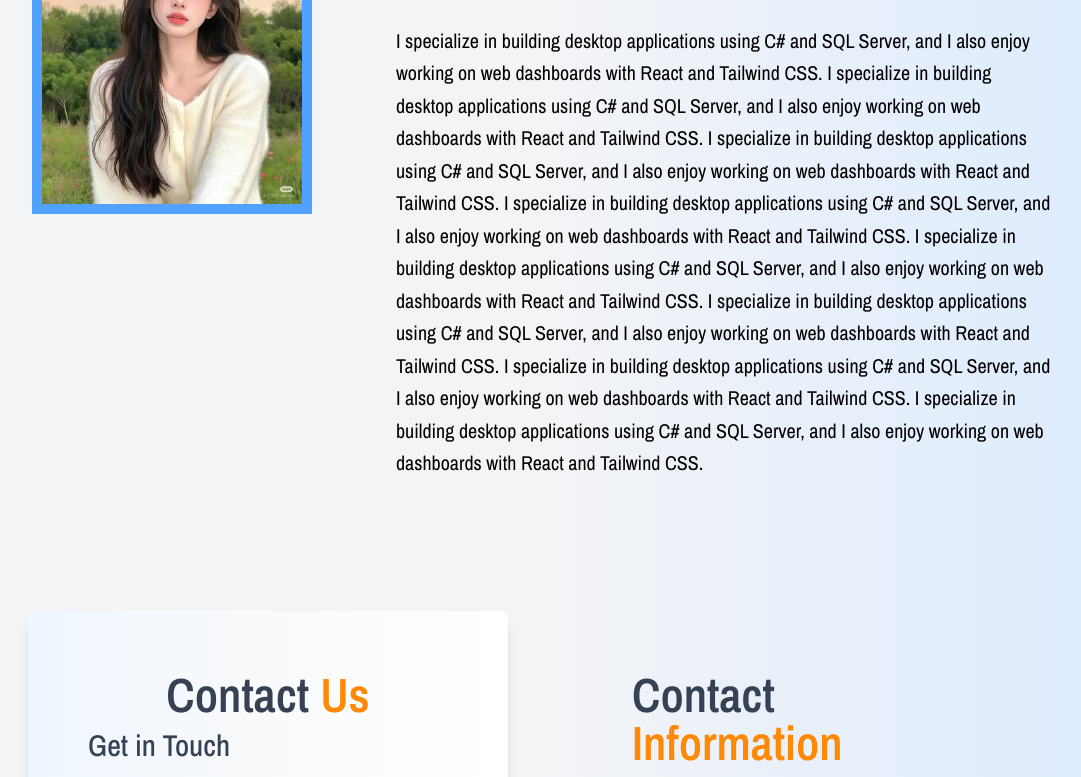
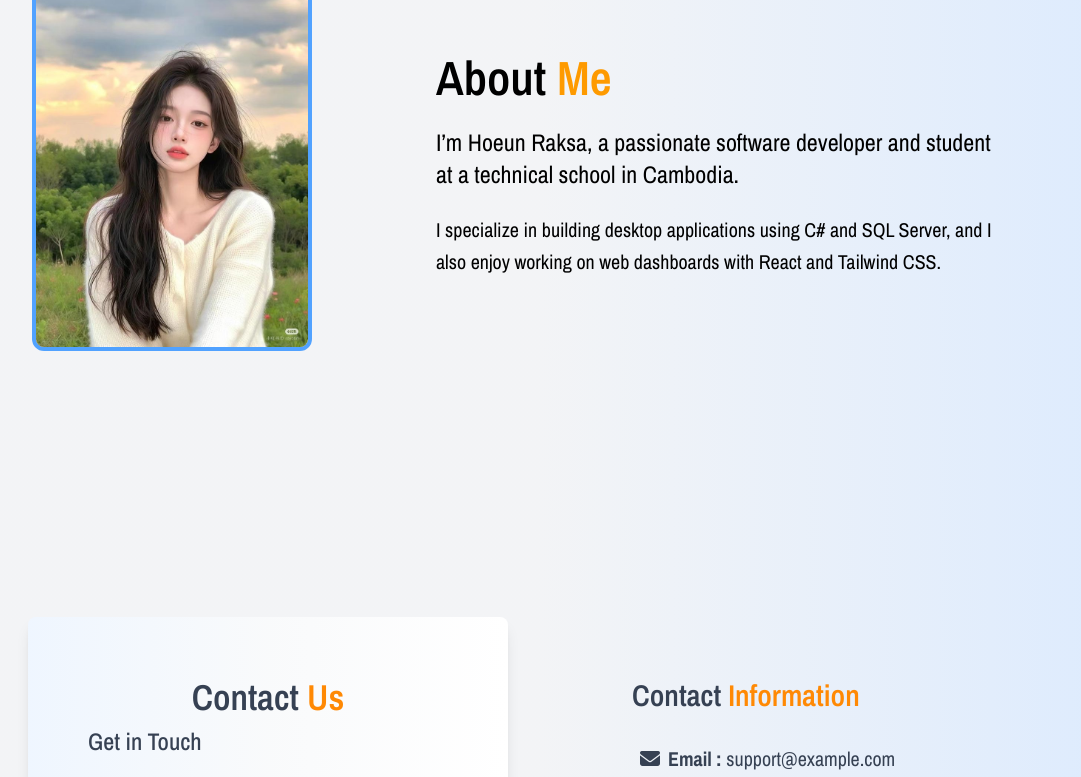
Before and after one commit to VathanaProgrammer/Portfolio, a Vue app in the folder Portfolio/: page /portfolio in a window 1280 px wide. Shown: the part 820-1597 px from the top of the page, without its empty margins (100-1181 px from the left). Built offline with nearby package versions, Linux system fonts and the light colour scheme; a web font is replaced by a local one.

Commit message:
ContactUS done

```diff
--- a/Portfolio/src/components/About.vue
+++ b/Portfolio/src/components/About.vue
@@ -1,25 +1,21 @@
 <template>
-    <div class="w-full h-full sm:h-screen flex justify-center items-center pt-30">
-        <div class="grid sm:grid-cols-3 grid-cols-1 w-full place-self-center sm:gap-20 gap-3">
+  <div class="w-full h-full sm:h-screen flex justify-center items-center pt-32">
+    <div class="grid xl:grid-cols-3 grid-cols-1 w-full h-full place-content-center place-items-center xl:gap-20 gap-3">
 
-            <div class="w-full min-w-[200px] p-1">
-                <img src="../assets/image/Korean Photo.jpg" class=" border-10 border-blue-400" alt="">
-            </div>
-         <div class="col-span-2 w-full ">
-          <div class="space-y-6">
-           <h1 class="sm:text-6xl text-4xl sm:text-start text-center font-semibold">About <span class=" text-amber-500">Me</span></h1>
-            <h4 class="sm:text-3xl text-xl">I’m Hoeun Raksa, a passionate software developer and student at a technical school in Cambodia. </h4>
-           <p class="sm:text-xl text-sm leading-relaxed">I specialize in building desktop applications using C# and SQL Server, and I also enjoy working on web dashboards with React and Tailwind CSS.
+      <div class="xl:w-full w-1/2 max-w-[1000px] min-w-[200px] p-1 flex justify-center items-center">
+        <img src="../assets/image/Korean Photo.jpg" class="border-4 border-blue-400 object-cover rounded-xl" alt="Profile" />
+      </div>
+
+      <div class="col-span-2 w-full sm:p-10 p-5">
+        <div class="space-y-6">
+          <h1 class="lg:text-5xl text-3xl font-semibold">About <span class="text-amber-500">Me</span></h1>
+          <h4 class="lg:text-2xl text-xl">I’m Hoeun Raksa, a passionate software developer and student at a technical school in Cambodia.</h4>
+          <p class="lg:text-xl text-xl leading-relaxed">
             I specialize in building desktop applications using C# and SQL Server, and I also enjoy working on web dashboards with React and Tailwind CSS.
-            I specialize in building desktop applications using C# and SQL Server, and I also enjoy working on web dashboards with React and Tailwind CSS.
-            I specialize in building desktop applications using C# and SQL Server, and I also enjoy working on web dashboards with React and Tailwind CSS.
-            I specialize in building desktop applications using C# and SQL Server, and I also enjoy working on web dashboards with React and Tailwind CSS.
-            I specialize in building desktop applications using C# and SQL Server, and I also enjoy working on web dashboards with React and Tailwind CSS.
-            I specialize in building desktop applications using C# and SQL Server, and I also enjoy working on web dashboards with React and Tailwind CSS.
-            I specialize in building desktop applications using C# and SQL Server, and I also enjoy working on web dashboards with React and Tailwind CSS.
-           </p>
+          </p>
         </div>
-        </div>
-     </div>
+      </div>
+
     </div>
+  </div>
 </template>
--- a/Portfolio/src/components/ContactUs.vue
+++ b/Portfolio/src/components/ContactUs.vue
@@ -1,18 +1,18 @@
 <template>
-  <div class="flex justify-center items-center sm:h-screen h-full py-30  text-gray-700">
-    <div class="grid sm:grid-cols-2 grid-cols-1 gap-16 text-xl place-content-center-safe w-full">
+  <div class="flex justify-center items-center xl:h-screen h-full py-30  text-gray-700">
+    <div class="grid xl:grid-cols-2 grid-cols-1 gap-16 text-xl place-content-center-safe w-full">
 
       <!-- Left: Contact Form -->
       <div class="flex flex-col sm:p-15 p-5 shadow-lg rounded-lg bg-gradient-to-r from-blue-50 via-gray-50 to-white">
-        <h4 class="sm:text-5xl text-4xl sm-text-start text-center font-semibold mb-2">
+        <h4 class="sm:text-4xl text-3xl sm-text-start text-center font-semibold mb-2">
           Contact <span class="text-orange-400">Us</span>
         </h4>
-        <h4 class="sm:text-3xl text-xl font-medium mb-4">Get in Touch</h4>
+        <h4 class="sm:text-2xl text-xl font-medium mb-4">Get in Touch</h4>
         <p class="mb-6 text-gray-950 sm:text-xl text-sm">
           Have questions or need help? Fill out the form below and we’ll get back to you shortly.
         </p>
 
-        <form class="flex flex-col sm:grid sm:grid-cols-2 gap-5 space-y-4 sm:text-xl text-sm">
+        <form class="flex flex-col lg:grid lg:grid-cols-2 gap-5 space-y-4 sm:text-xl text-sm">
           <input
             type="text"
             placeholder="Your Name"
@@ -38,19 +38,19 @@
 
       <!-- Right: Contact Info -->
       <div class="flex flex-col gap-4 sm:p-15 px-5 sm:text-xl text-sm">
-        <h5 class="sm:text-5xl text-3xl font-semibold mb-4 sm:text-start text-center">Contact <span class=" text-orange-400">Information</span></h5>
+        <h5 class="sm:text-3xl text-2xl font-semibold mb-4 ">Contact <span class=" text-orange-400">Information</span></h5>
 
-        <p class="text-gray-700">
+        <p class="text-gray-700 sm:text-xl text-sm">
           <i class="fa-solid fa-envelope mx-2"></i>
           <strong>Email :</strong> support@example.com
         </p>
 
-        <p class="text-gray-700">
+        <p class="text-gray-700 sm:text-xl text-sm ">
           <i class="fa-solid fa-phone mx-2"></i>
           <strong>Phone : </strong> +855 12 345 678
         </p>
 
-        <p class="text-gray-700">
+        <p class="text-gray-700 sm:text-xl text-sm ">
           <i class="fa-solid fa-location-dot mx-2"></i>
           <strong>Address : </strong> No. 123, Phnom Penh, Cambodia
         </p>
```
